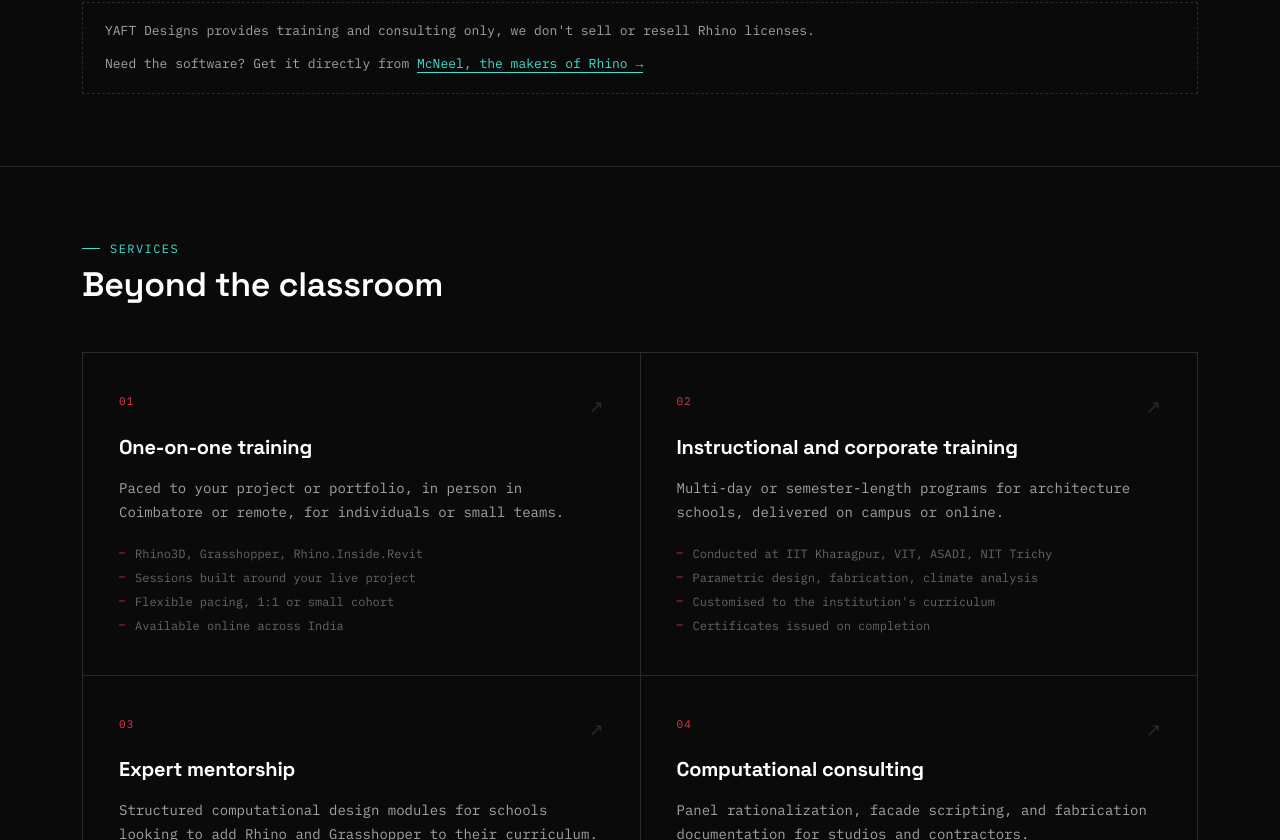
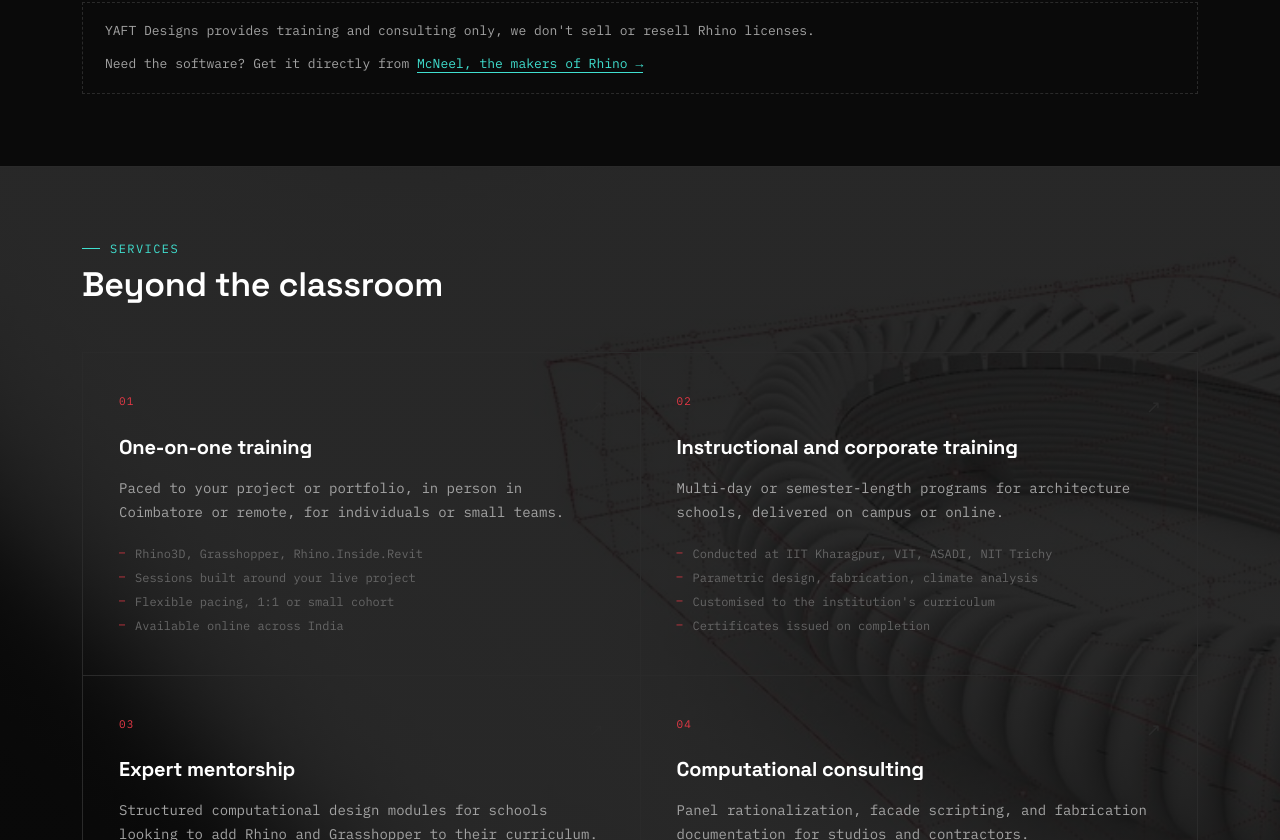
Before and after one commit to YAFTDesigns/yaftwebsite, a Next.js app: page / in a window 1280 px wide. Shown: the part 1760-2600 px from the top of the page. Built offline with nearby package versions, Linux system fonts and the light colour scheme; no server answers.

Commit message:
Add stadium background CSS for services section

```diff
--- a/app/home.module.css
+++ b/app/home.module.css
@@ -12,6 +12,12 @@
 .courseFoot{display:flex;justify-content:space-between;align-items:center;border-top:1px solid var(--line);padding-top:14px;}
 .fmt{font-family:var(--mono);font-size:12px;color:var(--ink-soft);}
 
+.servicesSection{
+  position:relative;
+  background:
+    linear-gradient(rgba(10,10,10,0.88), rgba(10,10,10,0.88)),
+    url('/assets/images/stadium.jpg') center/cover no-repeat;
+}
 .servicesList{border-top:1px solid var(--line);border-left:1px solid var(--line);display:grid;grid-template-columns:1fr 1fr;}
 .serviceRow{
   padding:40px 36px;
```
